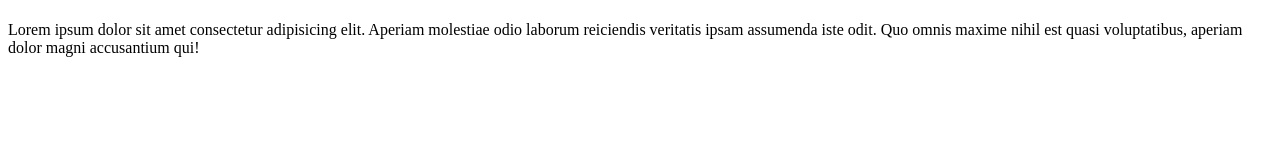
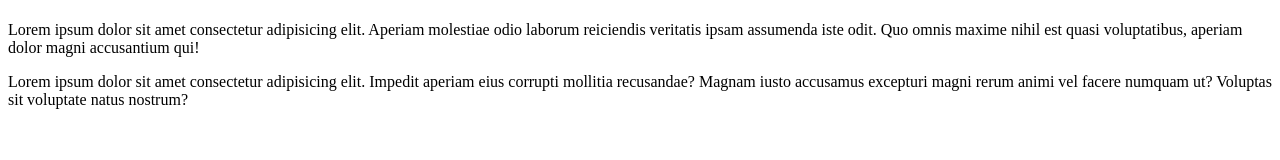
Before and after one commit to VicttorD/Ola_Mundo, a plain HTML site: page index.html in a window 1280 px wide. Drawn offline with Linux system fonts and the light colour scheme.

Commit message:
Adicionei um paragrafo

```diff
--- a/index.html
+++ b/index.html
@@ -9,5 +9,6 @@
 <body>
     <h1></h1>
     <p>Lorem ipsum dolor sit amet consectetur adipisicing elit. Aperiam molestiae odio laborum reiciendis veritatis ipsam assumenda iste odit. Quo omnis maxime nihil est quasi voluptatibus, aperiam dolor magni accusantium qui!</p>
+    <P>Lorem ipsum dolor sit amet consectetur adipisicing elit. Impedit aperiam eius corrupti mollitia recusandae? Magnam iusto accusamus excepturi magni rerum animi vel facere numquam ut? Voluptas sit voluptate natus nostrum?</P>
 </body>
 </html>
```
